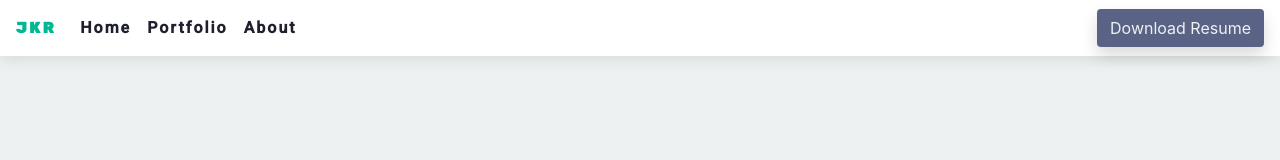
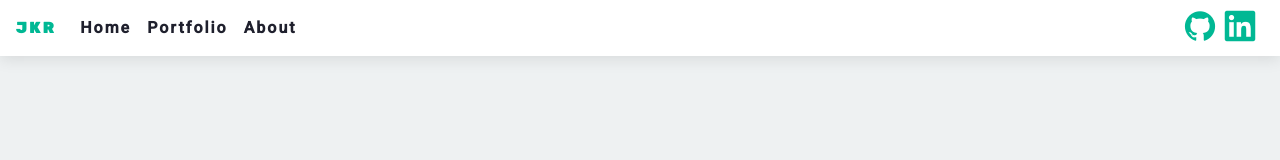
Before and after one commit to jxhnkndl/react-portfolio, a React (Create React App) app: page / in a window 1280 px wide. Shown: the top 160 px of the page. Built offline with nearby package versions, Linux system fonts and the light colour scheme.

Commit message:
Replace resume button in navbar with social icon links to Github and LinkedIn profiles

```diff
--- a/src/components/Navbar/index.js
+++ b/src/components/Navbar/index.js
@@ -1,9 +1,6 @@
 // Import React and stylesheet
 import React from 'react';
 import './style.css';
-
-// Import resume PDF
-import resume from '../../assets/jk-royston-full-resume.pdf';
 
 // Create and export navbar component
 export default function Navbar() {
@@ -29,9 +26,14 @@ export default function Navbar() {
             <a className="nav-link text-link" href="#about">About</a>
           </li>
         </ul>
-        <form className="form-inline my-2 my-lg-0">
-          <a href={resume} className="btn btn-resume my-2 my-sm-0 shadow" type="button">Download Resume</a>
-        </form>
+        <div className="d-inline-block my-2 my-lg-0">
+          <a href="https://github.com/jxhnkndl">
+            <i class="social-icon devicon-github-original mr-2"></i>
+          </a>
+          <a href="https://www.linkedin.com/in/johnkendallroyston/">
+            <i class="social-icon devicon-linkedin-plain mr-2"></i>
+          </a>
+        </div>
       </div>
     </nav>
   );
```
